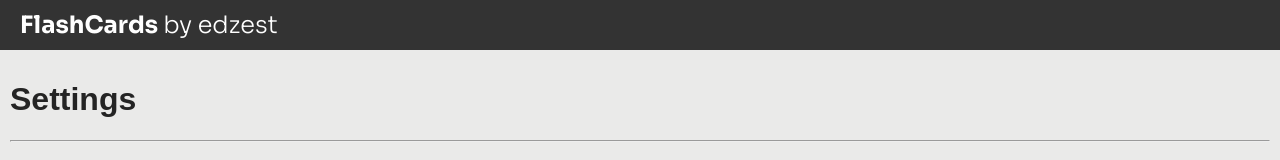
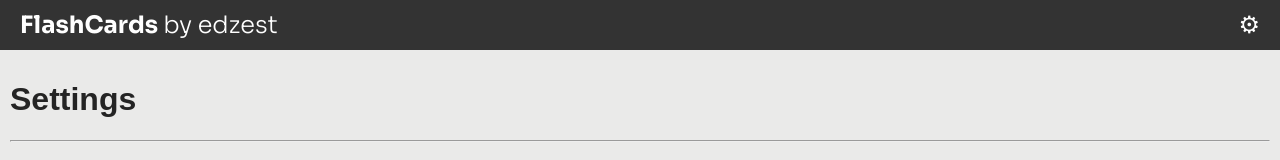
Before and after one commit to edzest/flashcard, a React (Create React App) app: page /settings in a window 1280 px wide. Shown: the top 160 px of the page. Built offline with nearby package versions, Linux system fonts and the light colour scheme.

Commit message:
settings icon in navbar

```diff
--- a/src/Navbar.css
+++ b/src/Navbar.css
@@ -5,6 +5,9 @@
 }
 
 .container {
+    display: flex;
+    justify-content: space-between;
+    align-items: center;
     max-width: 1300px;
     margin: 0 auto;
 }
@@ -15,8 +18,19 @@
     font-optical-sizing: auto;
     font-weight: 700;
     font-style: normal;
+    cursor: pointer;
 }
 
 .edzest {
     font-weight: 300;
 }
+
+.settings-icon {
+    cursor: pointer;
+    font-size: 24px;
+    transition: color 0.3s;
+}
+
+.settings-icon:hover {
+    color: #ccc;
+}
--- a/src/Navbar.js
+++ b/src/Navbar.js
@@ -2,10 +2,20 @@ import React from 'react';
 import './Navbar.css';
 
 function Navbar() {
+
+  const handleSettingsClick = () => {
+    window.location.href = '/settings';
+  };
+
+  const handleHomeClick = () => {
+    window.location.href = '/';
+  }
+
   return (
     <nav className="navbar">
       <div className='container'>
-      <h1 className="navbar-title">FlashCards <span className='edzest'>by edzest</span></h1>
+      <h1 className="navbar-title" onClick={handleHomeClick}>FlashCards <span className='edzest'>by edzest</span></h1>
+      <span className="settings-icon" onClick={handleSettingsClick}>&#9881;</span>
       </div>
     </nav>
   );
--- a/src/Settings.css
+++ b/src/Settings.css
@@ -9,7 +9,7 @@
 
 .toast {
     position: fixed;
-    top: 20px;
+    top: 75px;
     left: 50%;
     transform: translateX(-50%);
     background-color: #333;
```
